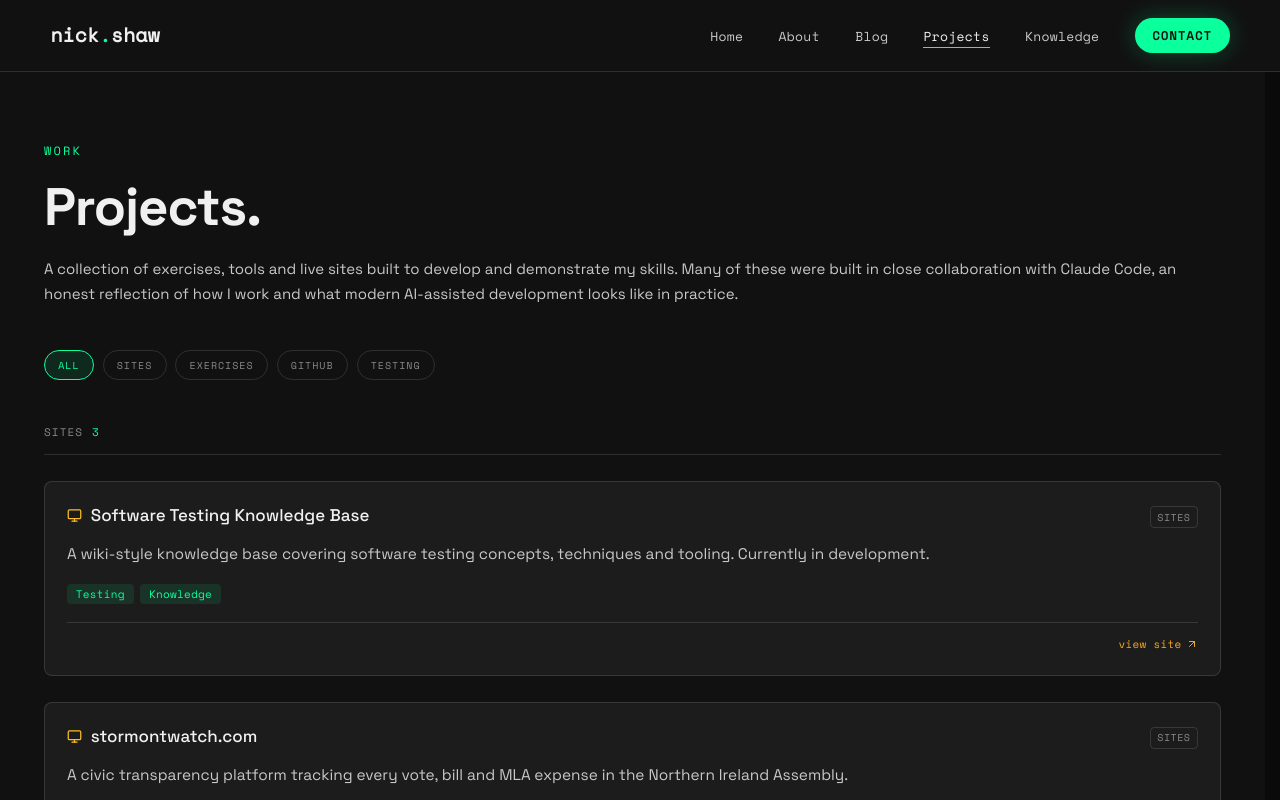
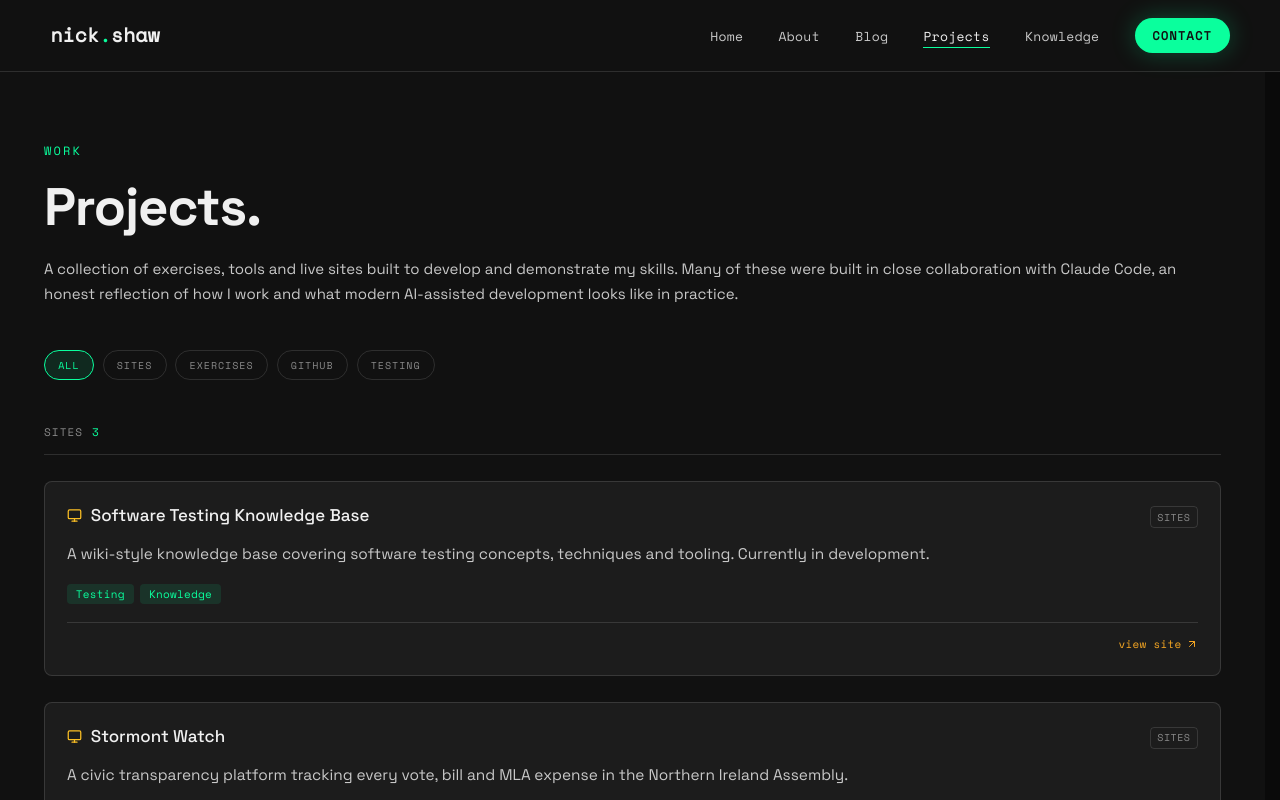
Before and after one commit to NickShaw1/nickshaw1.github.io, a React (Vite) app: page /projects in a window 1280 px wide. Shown: the top 800 px of the page. Built offline with nearby package versions, Linux system fonts and the light colour scheme.

Commit message:
Title change

```diff
--- a/src/data/projects.ts
+++ b/src/data/projects.ts
@@ -479,7 +479,7 @@ btns.forEach(btn => {
   },
   {
     id: 'stormontwatch',
-    title: 'stormontwatch.com',
+    title: 'Stormont Watch',
     description: 'A civic transparency platform tracking every vote, bill and MLA expense in the Northern Ireland Assembly.',
     stack: ['Next.js', 'TypeScript', 'PostgreSQL', 'GitHub Actions'],
     category: 'Sites',
```
